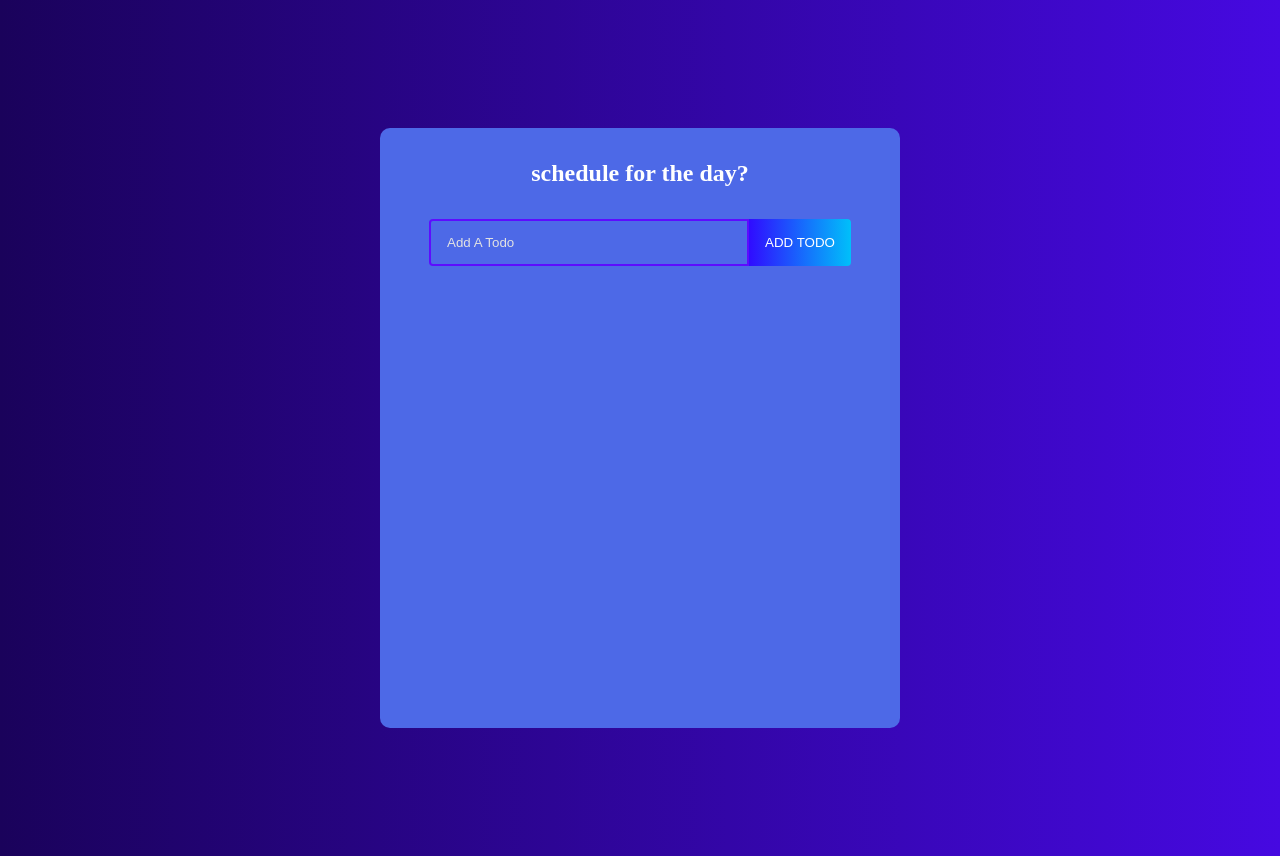
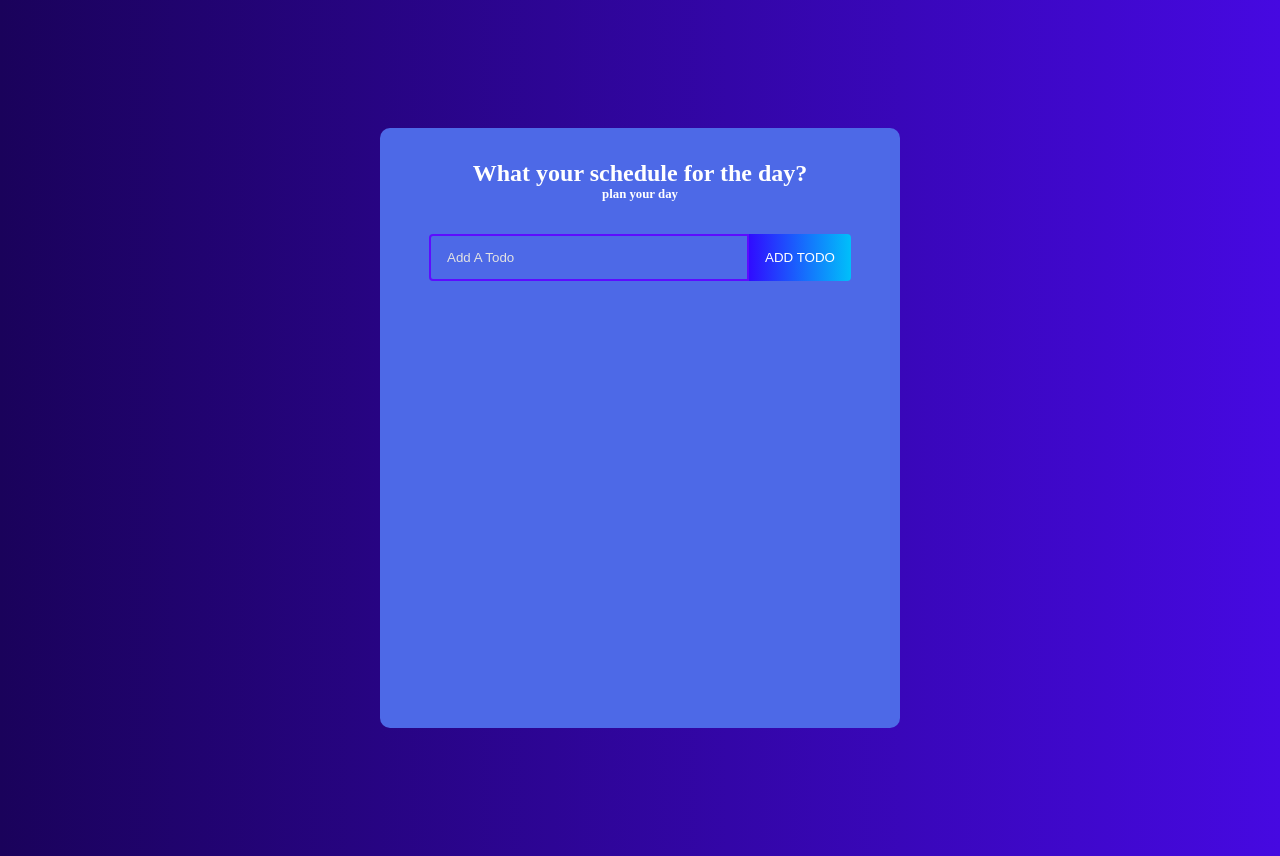
Before and after one commit to nnatahihechi/my-app, a React (Create React App) app: page / in a window 1280 px wide. Built offline with nearby package versions, Linux system fonts and the light colour scheme.

Commit message:
updated myAPP

```diff
--- a/src/component /TodoList.js
+++ b/src/component /TodoList.js
@@ -1,54 +1,119 @@
-import React, {useState} from 'react'
-import TodoForm from './TodoForm'
-import Todo from './Todo'
+// import React, {useState} from 'react'
+// import TodoForm from './TodoForm'
+// import Todo from './Todo'
 
 
+// function TodoList() {
+//     let [todos, setTodos ] = useState([]);
+
+//     const addTodo = todo => {
+//         if(!todo.text || /^\s*$/.test(todo.text)){
+//             return;
+//         }
+//         const newTodos = [todo, ...todos];
+//         setTodos(newTodos);
+
+//         // setTodos()
+//     }
+
+//     const updatedTodos =(todoId, newInput) => {
+//         if(!newInput.text || /^\s*$/.test(newInput.text)){
+//             return;
+//         };
+//         setTodos(prev => prev.map(item =>(item.id ===todoId ? newInput : item)))
+
+//     }
+//     const removeTodo = id =>{
+//         const removeArr = [...todos].filter(todo => todo.id !==id)
+//         setTodos(removeArr)
+//     }
+
+//     const completeTodo = id =>{
+//         let updatedTodos = todos.map(todo =>{
+//             if (todo.id === id){
+//                 todo.iscompleted = !todo.iscompleted;
+//             }
+
+//             // !true = false
+//             // !false = true
+//             return todo
+//         });
+//         setTodos(updatedTodos);
+//     };
+
+
+//     // console.log(todos)
+//   return (
+//     <div>
+//         <h1>schedule for the day?</h1>
+//         <TodoForm onSubmit={addTodo}/>
+//         <Todo todos={todos} completeTodo={completeTodo} removeTodo={removeTodo} updatedTodos={updatedTodos} />
+//     </div>
+//   )
+// }
+
+// export default TodoList
+
+import React, { useState } from 'react';
+import TodoForm from './TodoForm';
+import Todo from './Todo';
+
 function TodoList() {
-    let [todos, setTodos ] = useState([]);
+  const [todos, setTodos] = useState([]);
 
-    const addTodo = todo => {
-        if(!todo.text || /^\s*$/.test(todo.text)){
-            return;
-        }
-        const newTodos = [todo, ...todos];
-        setTodos(newTodos);
 
-        // setTodos()
+  const addTodo = td => {
+    if (!td.text || /^\s*$/.test(td.text)) {
+      return;
     }
 
-    const updatedTodos =(todoId, newInput) => {
-        if(!newInput.text || /^\s*$/.test(newInput.text)){
-            return;
-        };
-        setTodos(prev => prev.map(item =>(item.id ===todoId ? newInput : item)))
-    }
-    const removeTodo = id =>{
-        const removeArr = [...todos].filter(todo => todo.id !==id)
-        setTodos(removeArr)
+    const newTodos = [td, ...todos];
+
+    setTodos(newTodos);
+    console.log(...todos);
+  };
+
+  const updateTodo = (todoId, newValue) => {
+    if (!newValue.text || /^\s*$/.test(newValue.text)) {
+      return;
     }
 
-    const completeTodo = id =>{
-        let updatedTodos = todos.map(todo =>{
-            if (todo.id === id){
-                todo.iscomplete = !todo.iscomplete;
-            }
+    setTodos(prev => prev.map(item => (item.id === todoId ? newValue : item)));
+  };
 
-            // !true = false
-            // !false = true
-            return todo
-        });
-        setTodos(updatedTodos);
-    };
+  const removeTodo = id => {
+    const removedArr = [...todos].filter(todo => todo.id !== id);
 
+    setTodos(removedArr);
+  };
 
-    // console.log(todos)
+  const completeTodo = id => {
+    let updatedTodos = todos.map(todo => {
+      if (todo.id === id) {
+        todo.isComplete = !todo.isComplete;
+      }
+      return todo;
+    });
+    setTodos(updatedTodos);
+  };
+
   return (
-    <div>
-        <h1>schedule for the day?</h1>
-        <TodoForm onSubmit={addTodo}/>
-        <Todo todos={todos} completeTodo={completeTodo} removeTodo={removeTodo} updatedTodos={updatedTodos} />
-    </div>
-  )
+    <>
+      <h1>What your schedule for the day?
+      <p>plan your day
+      </p>
+      </h1>
+      {/* <img src="src/image/emoji2.jpeg" alt=""/> */}
+
+      <TodoForm addTodo={addTodo} />
+      <Todo
+        todos={todos}
+        completeTodo={completeTodo}
+        removeTodo={removeTodo}
+        updateTodo={updateTodo}
+      />
+    </>
+  );
 }
 
-export default TodoList
+export default TodoList;
```
